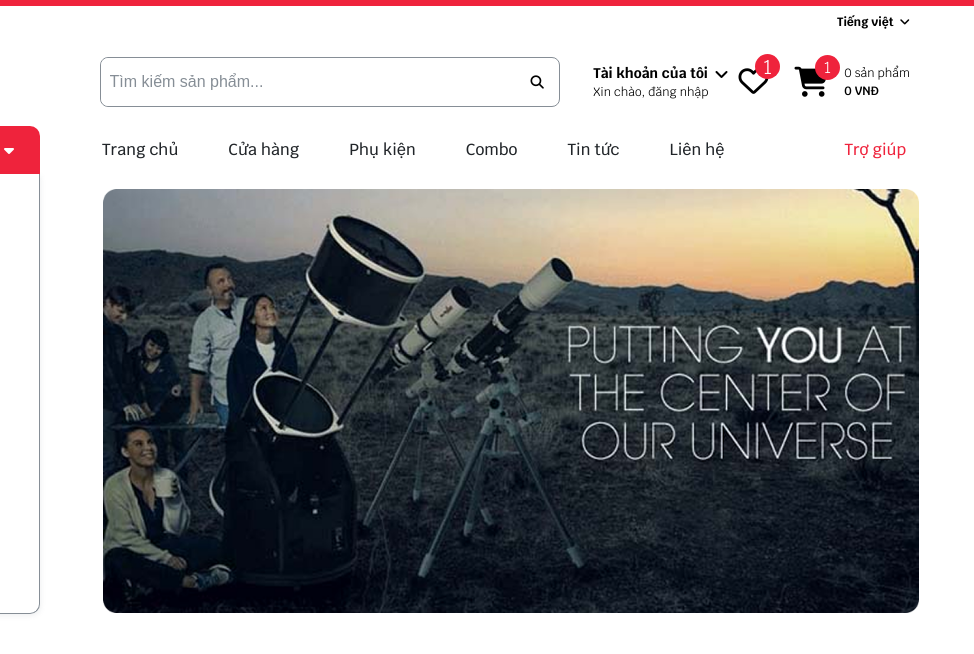
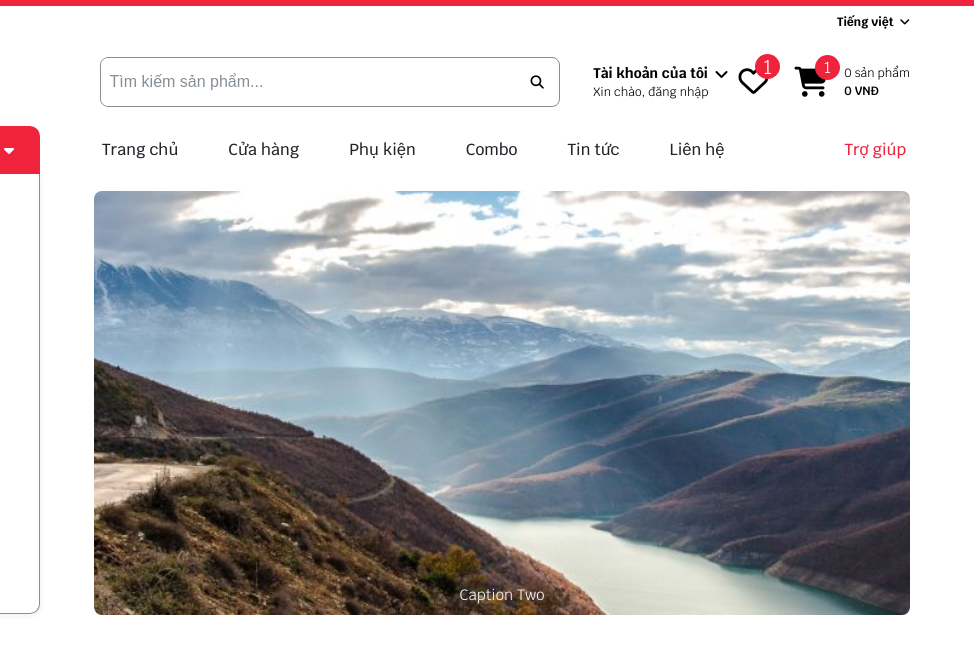
Before and after one commit to NgocKhuyen/Techview-Template, a plain HTML site: page index.html in a window 1280 px wide. Shown: the full height of the page, 306-1280 px from the left. Drawn offline with Linux system fonts and the light colour scheme.

Commit message:
add slider

```diff
--- a/asset/css/style.css
+++ b/asset/css/style.css
@@ -253,18 +253,60 @@ body {
 
 /* banner */
 .section-banner {
-    margin-top: 15px;
-    display: flex;
-    justify-content: end;
+    margin-top: 8px;
 }
 .banner {
     display: flex;
     justify-content: end;
+    padding: 9px;
 }
-.section-banner__img {
-    /* padding: 18px 0 0 18px; */
-}
-.section-banner__img>img {
+
+.slideshow-img {
     width: 816px;
     min-height: 424px;
+    border-radius: 8px;
+    object-fit: cover;
 }
+
+/* Slideshow container */
+.slideshow-container {
+    position: relative;
+    width: 816px;
+    min-height: 424px;
+    object-fit: cover;
+}
+
+/* Caption text */
+.text {
+    color: #f2f2f2;
+    font-size: 15px;
+    padding: 8px 12px;
+    position: absolute;
+    bottom: 8px;
+    width: 100%;
+    text-align: center;
+}
+
+/* Number text (1/3 etc) */
+.numbertext {
+    color: #f2f2f2;
+    font-size: 12px;
+    padding: 8px 12px;
+    position: absolute;
+    top: 0;
+}
+
+.active {
+    background-color: #717171;
+}
+
+/* Fading animation */
+.fade {
+    animation-name: fade;
+    animation-duration: 1.5s;
+}
+
+@keyframes fade {
+    from {opacity: .4}
+    to {opacity: 1}
+}
--- a/asset/js/index.js
+++ b/asset/js/index.js
@@ -2,3 +2,17 @@
 document.querySelector(".header__menu-category").addEventListener("click", function () {
     document.querySelector(".header__list").classList.toggle("active");
 });
+// slider
+let slideIndex = 0;
+showSlides();
+function showSlides() {
+    let i;
+    let slides = document.getElementsByClassName("mySlides");
+    for (i = 0; i < slides.length; i++) {
+        slides[i].style.display = "none";
+    }
+    slideIndex++;
+    if (slideIndex > slides.length) {slideIndex = 1}
+    slides[slideIndex-1].style.display = "block";
+    setTimeout(showSlides, 3000); // Change image every 2 seconds
+}
--- a/index.html
+++ b/index.html
@@ -112,9 +112,25 @@
             <div class="container">
                 <div class="banner">
                     <div class="sub-menu"></div>
-                    <a href="#" class="section-banner__img">
-                        <img src="./asset/img/banner.png" alt="">
-                    </a>
+                    <div class="slideshow-container">
+                        <div class="mySlides fade">
+                            <div class="numbertext"></div>
+                            <img class="slideshow-img" src="./asset/img/banner1.png" style="width:100%">
+                            <div class="text">Caption Text</div>
+                        </div>
+
+                        <div class="mySlides fade">
+                            <div class="numbertext"></div>
+                            <img class="slideshow-img" src="./asset/img/banner2.jpg" style="width:100%">
+                            <div class="text">Caption Two</div>
+                        </div>
+
+                        <div class="mySlides fade">
+                            <div class="numbertext"></div>
+                            <img class="slideshow-img" src="./asset/img/banner3.jpg" style="width:100%">
+                            <div class="text">Caption Three</div>
+                        </div>
+                    </div>
                 </div>
             </div>
         </section>
```
Also changed, not shown: asset/img/banner.png (deleted), asset/img/banner1.png (added), asset/img/banner2.jpg (added), asset/img/banner3.jpg (added).
